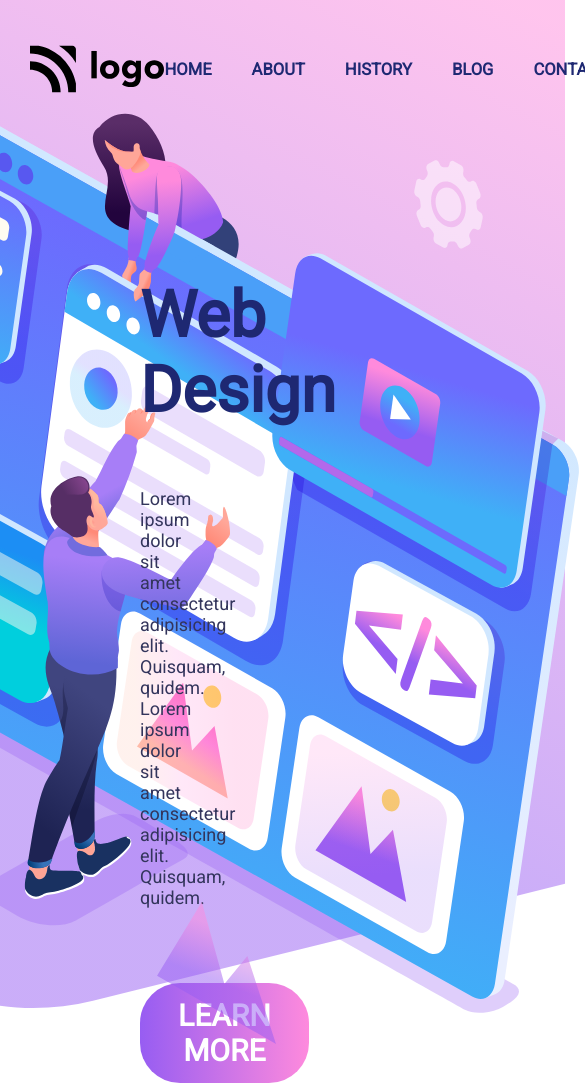
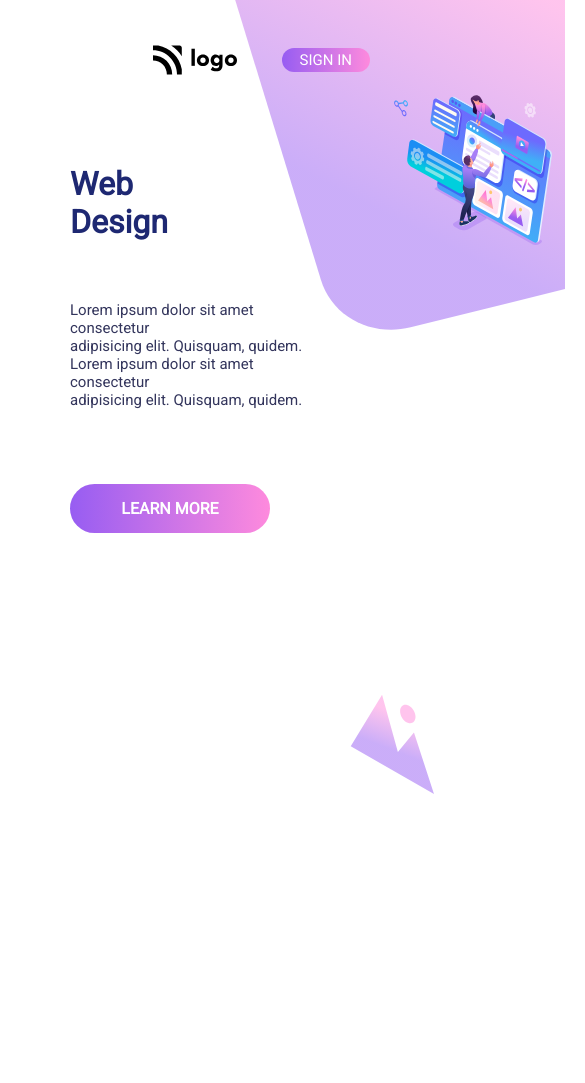
Before and after one commit to githubpriti/Project-8, a plain HTML site: page index.html in a window 390 px wide. Shown: the top 1083 px of the page, 585 px wide, since content can reach past the window. After the commit the page ends 844 px from the top, so only its background shows below. Drawn offline with Linux system fonts and the light colour scheme; files whose address does not match are found by name.

Commit message:
Added responsiveness

```diff
--- a/style.css
+++ b/style.css
@@ -100,3 +100,97 @@ nav>img{
     bottom: -95px;
     right: 710px;
 }
+
+@media screen and (max-width:1200px) {
+    .main-div>nav>img{
+        height: 30px;
+    }
+    .imgs-div>img:nth-child(3) {
+        height: 650px;
+    }
+    body::before{
+        height: 755px;
+        width: 755px;
+    }
+    .vector-img{
+        height: 115px;
+        bottom: 20px;
+        left: 500px;
+    }
+    .vector-dot{
+        height: 20px;
+        bottom:100px ;
+        left: 550px;
+    }
+    .left-section>h1{
+        font-size: 3.2rem;
+    }
+    .left-section>h4{
+        font-size: 15px;
+    }
+    .learn-more-btn{
+        font-size: 15px;
+    }
+}
+@media screen and (max-width:1024px){
+    .nav-items{
+        font-size: 15px;
+    }
+    body::before{
+        height: 610px;
+        width: 610px;
+    }
+    .imgs-div>img:nth-child(3) {
+        height:500px;
+        right: 15%;
+    }
+    .left-section{
+        padding-top: 70px;
+        margin-left: -70px;
+    }
+    .left-section>h1{
+        font-size: 2rem;
+    }
+    .left-section>h4{
+        width: 300px;
+    }
+    .vector-img{
+        left: 350px;
+        bottom: 50px;
+        height: 100px;
+    }
+    .vector-dot{
+        height: 20px;
+        left: 400px;
+        bottom: 120px;
+    }
+}
+@media screen and (max-width:770px) {
+    body::before{
+        height: 330px;
+        width: 330px;
+    }
+    .nav-items{
+        display: none;
+    }
+    nav{
+        /* position: relative; */
+    }
+    .signin-btn{
+        position: absolute;
+        right: 70px;
+        font-size: 15px ;
+    }
+    .imgs-div>img:nth-child(3) {
+        height: 150px;
+        /* left: 10%; */
+    }
+    .learn-more-btn{
+        width: 200px;
+        font-size: 1rem;
+    }
+    .left-section>h4 {
+        width: 250px;
+        font-size: 15px;
+    }
+}
```
